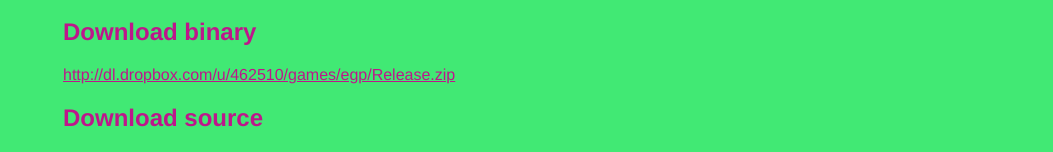
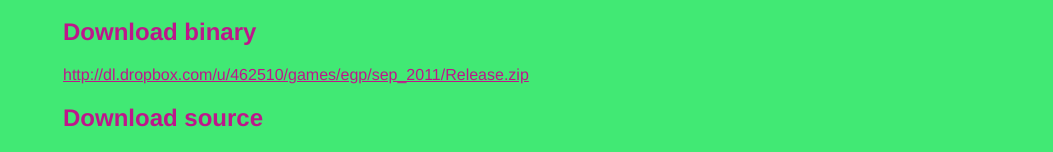
Before and after one commit to timotei/egp_story, a plain HTML site: page index.html in a window 1280 px wide. Shown: the part 450-602 px from the top of the page, without its empty margins (227-1280 px from the left). Drawn offline with Linux system fonts and the light colour scheme.

Commit message:
Update link

```diff
--- a/index.html
+++ b/index.html
@@ -63,7 +63,7 @@
 <br/>      </p>
 
 	<h2>Download binary</h2>
-	<p><a href="http://dl.dropbox.com/u/462510/games/egp/Release.zip">http://dl.dropbox.com/u/462510/games/egp/Release.zip</a></p>
+	<p><a href="http://dl.dropbox.com/u/462510/games/egp/sep_2011/Release.zip">http://dl.dropbox.com/u/462510/games/egp/sep_2011/Release.zip</a></p>
 
     <h2>Download source</h2>
     <p>
```
